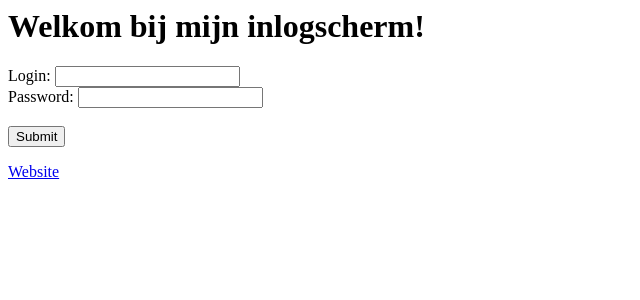
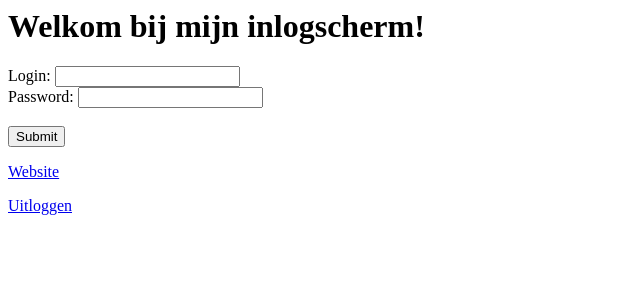
Before and after one commit to DylanEckhart/PHP, a PHP site: page /index.php in a window 1280 px wide. Shown: the top 300 px of the page, without its empty margins (0-640 px from the left). Run offline with PHP 8.4, Linux system fonts and the light colour scheme.

Commit message:
Version 7.6

```diff
--- a/Hoofdstuk 7/index.php
+++ b/Hoofdstuk 7/index.php
@@ -33,5 +33,6 @@
             <input type="submit" name="knop">
         </form>
         <p><a href="website.php">Website</a></p>
+        <p><a href="index.php?loguit">Uitloggen</a></p>
     </body>
 </html>
```
